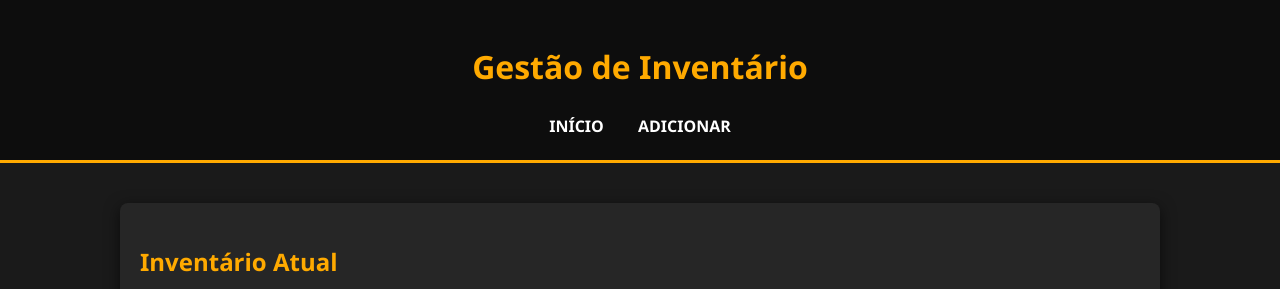
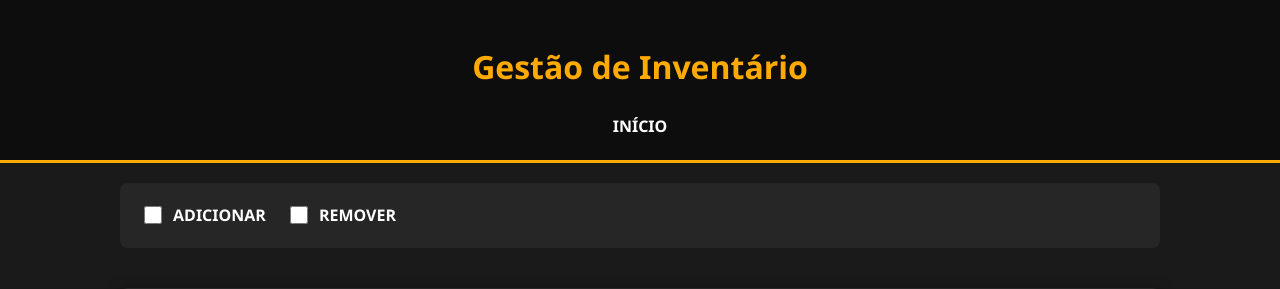
Before and after one commit to GCIsep/lootledgervault, a PHP site: page /inventory.html in a window 1280 px wide. Shown: the top 289 px of the page. Run offline with PHP 8.4, Linux system fonts and the light colour scheme.

Commit message:
adicionei o botao remover

```diff
--- a/inventory.html
+++ b/inventory.html
@@ -11,11 +11,21 @@
         <h1>Gestão de Inventário</h1>
         <nav>
             <a href="index.html">Início</a>
-            <a href="#add-item" class="button">Adicionar</a>
         </nav>
     </header>
 
     <main>
+        <div class="controls-panel">
+            <label>
+                <input type="checkbox" id="toggle-add" />
+                Adicionar
+            </label>
+            <label>
+                <input type="checkbox" id="toggle-remove" />
+                Remover
+            </label>
+        </div>
+
         <section id="add-item" class="add-item hidden">
             <h2>Novo jogo</h2>
             <form id="add-form">
@@ -74,23 +84,21 @@
         }
 
         document.addEventListener('DOMContentLoaded', () => {
-            const addButton = document.querySelector('a[href="#add-item"]');
+            const toggleAddCheckbox = document.getElementById('toggle-add');
+            const toggleRemoveCheckbox = document.getElementById('toggle-remove');
             const addSection = document.getElementById('add-item');
 
-            function toggleAddSection() {
-                const isHidden = addSection.classList.toggle('hidden');
-                addButton.blur();
-                if (!isHidden) {
+            toggleAddCheckbox.addEventListener('change', () => {
+                if (toggleAddCheckbox.checked) {
+                    addSection.classList.remove('hidden');
                     addSection.scrollIntoView({ behavior: 'smooth', block: 'start' });
+                } else {
+                    addSection.classList.add('hidden');
                 }
-            }
-
-            addButton.addEventListener('click', event => {
-                event.preventDefault();
-                toggleAddSection();
             });
 
             if (window.location.hash === '#add-item') {
+                toggleAddCheckbox.checked = true;
                 addSection.classList.remove('hidden');
                 addSection.scrollIntoView({ behavior: 'smooth', block: 'start' });
             }
--- a/styles/style.css
+++ b/styles/style.css
@@ -39,6 +39,39 @@ header nav a {
 
 /* Pseudo-classe: Efeito ao passar o rato */
 header nav a:hover {
+    color: #ffaa00;
+}
+
+.controls-panel {
+    display: flex;
+    justify-content: flex-start;
+    gap: 20px;
+    padding: 20px;
+    background-color: #262626;
+    margin: 20px auto;
+    max-width: 1000px;
+    border-radius: 8px;
+}
+
+.controls-panel label {
+    display: flex;
+    align-items: center;
+    gap: 8px;
+    color: #ffffff;
+    font-weight: bold;
+    cursor: pointer;
+    user-select: none;
+    text-transform: uppercase;
+}
+
+.controls-panel input[type="checkbox"] {
+    width: 18px;
+    height: 18px;
+    cursor: pointer;
+    accent-color: #ffaa00;
+}
+
+.controls-panel label:hover {
     color: #ffaa00;
 }
 
```
